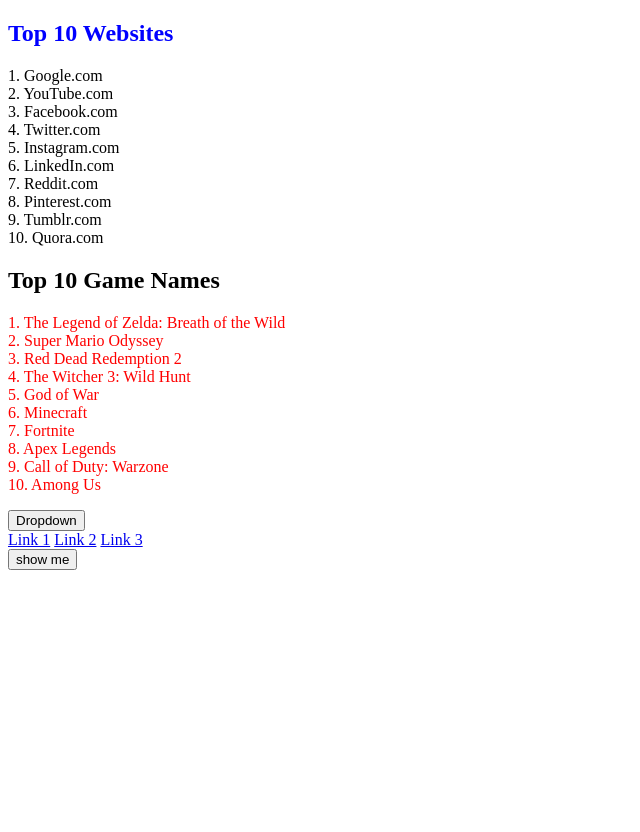
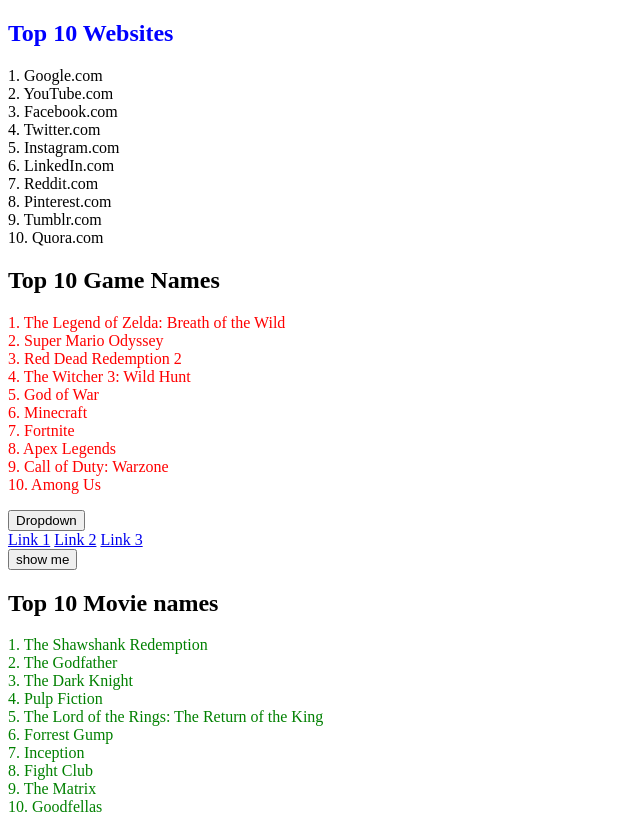
Before and after one commit to nawraj-34/IAMNAW, a plain HTML site: page index.html in a window 1280 px wide. Shown: the whole page, without its empty margins (0-640 px from the left). Before the commit the page ends 800 px from the top, so only its background shows below. Drawn offline with Linux system fonts and the light colour scheme.

Commit message:
adding Top 10 Movie name

```diff
--- a/index.css
+++ b/index.css
@@ -4,3 +4,6 @@
 #gameList{
     color: red;
 }
+#movieList{
+    color: green;
+}
--- a/index.html
+++ b/index.html
@@ -20,6 +20,8 @@
         </div>
     </dropdown>
     <button>show me</button>
+    <h2>Top 10 Movie names</h2>
+    <p id="movieList"></p>
     <script src="index.js"></script>
     <script src="review.js"></script>
 </body>
--- a/review.js
+++ b/review.js
@@ -1,2 +1,4 @@
 let gameName = document.getElementById("gameList");
 gameName.innerText="1. The Legend of Zelda: Breath of the Wild\n2. Super Mario Odyssey\n3. Red Dead Redemption 2\n4. The Witcher 3: Wild Hunt\n5. God of War\n6. Minecraft\n7. Fortnite\n8. Apex Legends\n9. Call of Duty: Warzone\n10. Among Us";
+let movieName = document.getElementById("movieList");
+movieName.innerText="1. The Shawshank Redemption\n2. The Godfather\n3. The Dark Knight\n4. Pulp Fiction\n5. The Lord of the Rings: The Return of the King\n6. Forrest Gump\n7. Inception\n8. Fight Club\n9. The Matrix\n10. Goodfellas";
```
